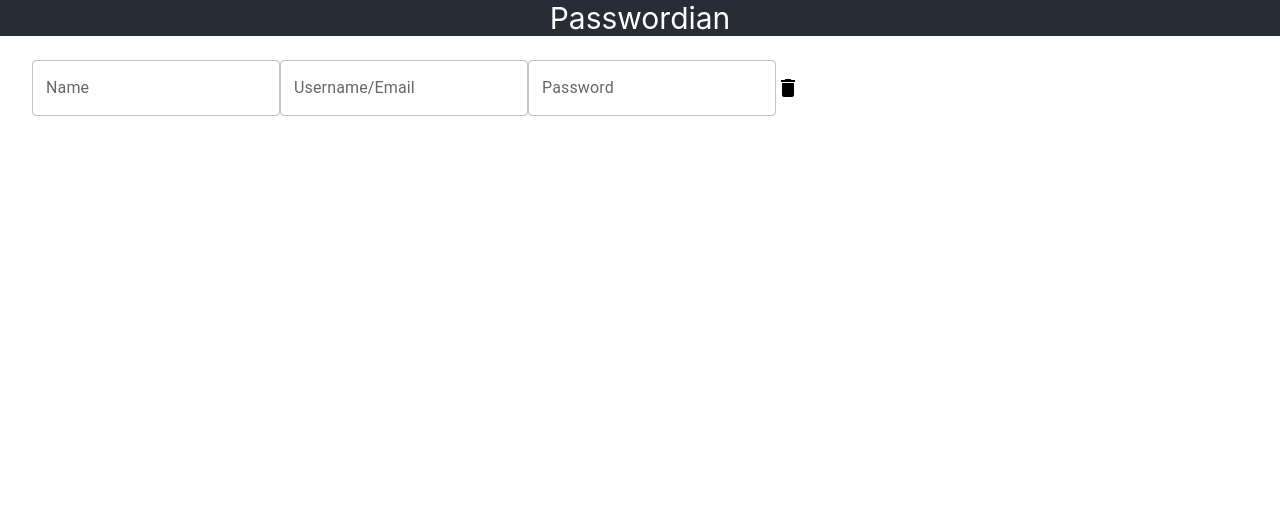
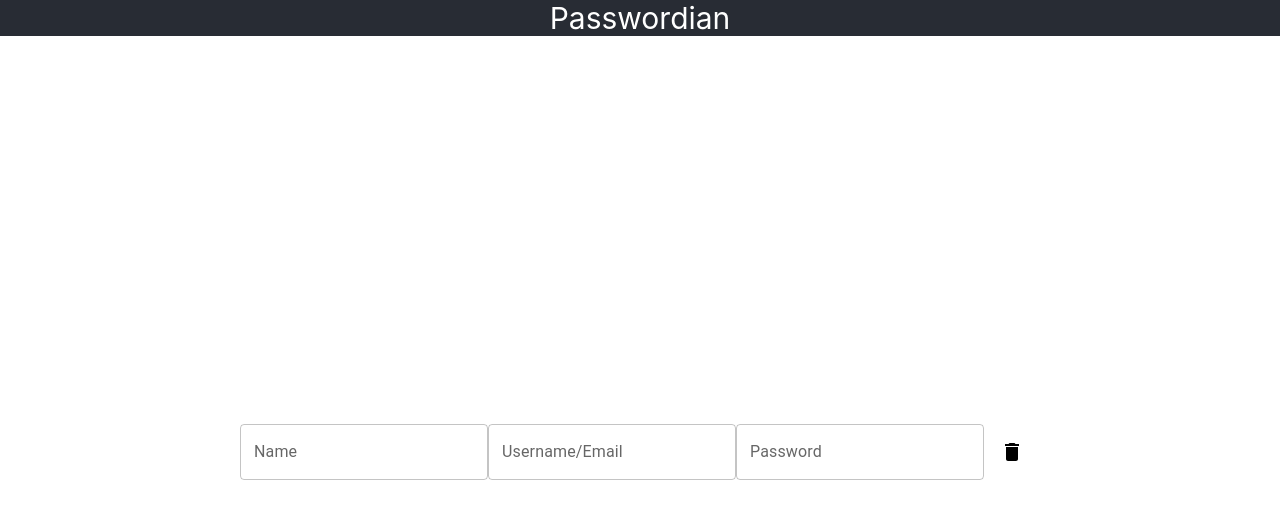
Before and after one commit to OG-Jons/passwordian, a React (Vite) app in the folder frontend/: page /passwords in a window 1280 px wide. Shown: the top 518 px of the page. Built offline with nearby package versions, Linux system fonts and the light colour scheme.

Commit message:
replaced each isAuthenticated boolean with a method call to AuthService and added some styling

```diff
--- a/frontend/src/App.tsx
+++ b/frontend/src/App.tsx
@@ -1,7 +1,8 @@
 import { Navigate, Route, Routes } from 'react-router-dom'
 import './App.scss'
-import Login from './Login'
-import Passwords from './Passwords'
+import Login from './components/Login'
+import Passwords from './components/Passwords'
+import { isAuthenticated } from './services/AuthService'
 
 
 function App() {
@@ -13,7 +14,7 @@ function App() {
       <Routes>
         <Route
             path="/"
-            element={<AuthWrapper isAuthenticated={true}/>}
+            element={<AuthWrapper isAuthenticated={isAuthenticated()}/>}
             // element={isAuthenticated(true)}
           />
         <Route path="/passwords" element={<Passwords />} />
@@ -25,13 +26,6 @@ function App() {
   )
 }
 
-// const isAuthenticated = (isAuthenticated: boolean) => {
-//   if(isAuthenticated){
-//     return <Passwords />
-//   } else {
-//     return <Login/>
-//   }
-// }
 
 const AuthWrapper = ({isAuthenticated}) => {
   if(isAuthenticated){
--- a/frontend/src/Login.tsx
+++ b/frontend/src/components/Login.tsx
@@ -1,10 +1,8 @@
-import React from 'react'
 import { Navigate } from 'react-router-dom'
+import { isAuthenticated } from '../services/AuthService'
 
 function Login() {
-  const isAuthenticated = true;
-
-  if (isAuthenticated) {
+  if (isAuthenticated()) {
     return <Navigate to="/passwords" replace />
   } else {
     return <p>login</p>
--- a/frontend/src/Passwords.tsx
+++ b/frontend/src/components/Passwords.tsx
@@ -2,30 +2,28 @@ import { Box, List, ListItem, ListItemButton, TextField } from '@mui/material';
 import DeleteIcon from '@mui/icons-material/Delete';
 import { useState } from 'react'
 import { Navigate } from 'react-router-dom';
+import { isAuthenticated } from '../services/AuthService';
 
 function Passwords() {
     const [passwords, setPasswords] = useState<any[]>([{ name: 'test', password: 'safePassword' }])
 
-    const isAuthenticated = true;
-
-    if (isAuthenticated) {
+    if (isAuthenticated()) {
+        {/* <Box sx={{ background: "#444" }}> */ }
         return (
-            // <Box sx={{ background: "#444" }}>
-            <Box>
+            <Box style={{ display: 'flex', alignItems: 'center', justifyContent: 'center', }}>
                 <List>
                     {passwords.map(password => {
                         return <ListItem>
-                            <ListItemButton>
-                                <TextField id="outlined-basic" label="Name" variant="outlined" />
-                                <TextField id="outlined-basic" label="Username/Email" variant="outlined" />
-                                <TextField id="outlined-basic" label="Password" variant="outlined" />
-                                <DeleteIcon />
+                            <TextField id="outlined-basic" label="Name" variant="outlined" />
+                            <TextField id="outlined-basic" label="Username/Email" variant="outlined" />
+                            <TextField id="outlined-basic" label="Password" variant="outlined" />
+                            <ListItemButton style={{height:'100vh'}}>
+                                <DeleteIcon style={{height:'100vh'}}/>
                             </ListItemButton>
                         </ListItem>;
                     })}
                 </List>
             </Box>
-
         )
     }
     else {
--- /dev/null
+++ b/frontend/src/services/AuthService.ts
@@ -0,0 +1,3 @@
+export const isAuthenticated: () => boolean  = ()=>{
+    return true;
+}
```
